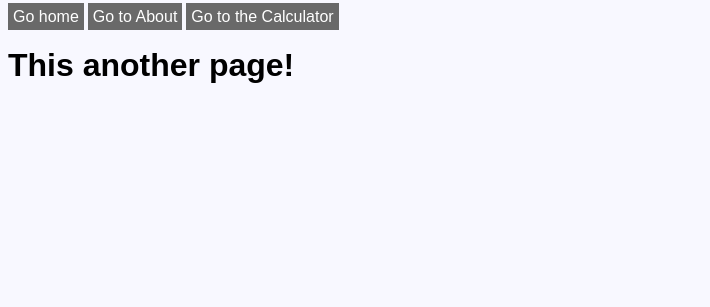
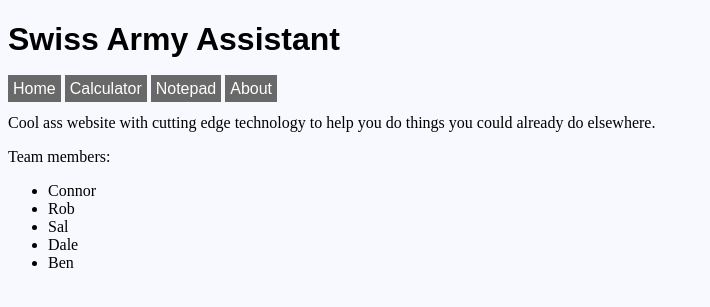
Before and after one commit to saltrupiao/SwissArmyAssistant, a Flask app: page /about in a window 1280 px wide. Shown: the top 307 px of the page, without its empty margins (0-710 px from the left). Run offline with Flask 2, Linux system fonts and the light colour scheme; some libraries are stand-ins or nearby versions.

Commit message:
nicer nav and fonts/colors

```diff
--- a/main.py
+++ b/main.py
@@ -9,6 +9,10 @@ app = Flask(__name__)
 @app.route('/')
 def hello_world():
     return render_template('home.html')
+
+@app.route('/note')
+def note():
+    return render_template('note.html')
 
 
 @app.route('/about')
--- a/static/styles/calc.css
+++ b/static/styles/calc.css
@@ -1,8 +1,3 @@
-
-body
-{
-    background-color: lightgray;
-}
 
 /*Outer Container which helps position the calculator in the center of the screen*/
 .outerContainer
--- a/static/styles/style.css
+++ b/static/styles/style.css
@@ -7,6 +7,7 @@ body
 {
     font-family: sans-serif;
 }
+
 
 .fancyButton
 {
--- a/templates/about.html
+++ b/templates/about.html
@@ -1,6 +1,13 @@
 {% extends 'layout.html' %}
 
 {% block content%}
-<h1 class="head">This another page!</h1>
-
+<p>Cool ass website with cutting edge technology to help you do things you could already do elsewhere.</p>
+<p>Team members:</p>
+<ul>
+    <li>Connor</li>
+    <li>Rob</li>
+    <li>Sal</li>
+    <li>Dale</li>
+    <li>Ben</li>
+</ul>
 {% endblock %}
--- a/templates/home.html
+++ b/templates/home.html
@@ -1,7 +1,7 @@
 {% extends 'layout.html' %}
 
 {% block content %}
-<h1 class="head">This is a test using flask</h1>
+<h2>Welcome to the Swiss Army Assistant! The one stop shop for a couple sort of interesting apps.</h2>
 <br>
 <h1 class="head">Form Test</h1>
 <form method="POST">
--- a/templates/layout.html
+++ b/templates/layout.html
@@ -2,17 +2,18 @@
 <html lang="en">
 <head>
     <meta charset="UTF-8">
-    <title>Flask Test with Layout!</title>
+    <title>Swiss Army Assistant</title>
     <link rel="stylesheet" type="text/css" href="{{ url_for('static',filename='styles/style.css') }}">
     <!--<link rel="stylesheet" href="https://stackpath.bootstrapcdn.com/bootstrap/4.1.3/css/bootstrap.min.css" integrity="sha384-MCw98/SFnGE8fJT3GXwEOngsV7Zt27NXFoaoApmYm81iuXoPkFOJwJ8ERdknLPMO" crossorigin="anonymous">-->
     <!--<meta name="viewport" content="width=device-width, initial-scale=1">-->
 </head>
 <body>
-
+    <h1 class="head">Swiss Army Assistant</h1>
     <nav>
-        <a class="fancyButton" href="/">Go home</a>
-        <a class="fancyButton" href="/about">Go to About</a>
-        <a class="fancyButton" href="/calc">Go to the Calculator</a>
+        <a class="fancyButton" href="/">Home</a>
+        <a class="fancyButton" href="/calc">Calculator</a>
+        <a class="fancyButton" href="/note">Notepad</a>
+        <a class="fancyButton" href="/about">About</a>
     </nav>
    {% block content %}{% endblock %}
 </body>
```
Also changed, not shown: NoteClass.py (added, +18 -0 lines), templates/note.html (added, +19 -0 lines).
